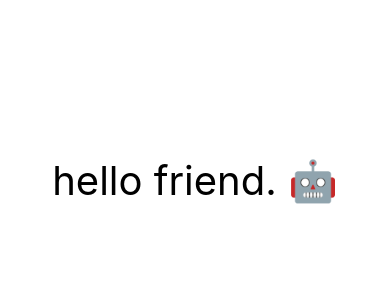
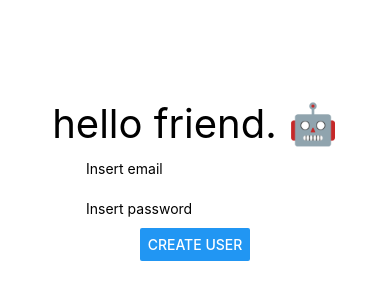
Before and after one commit to andr01a0/mobileChat, a React Native app: screen / in a window 390 px wide. Shown: the part 242-542 px from the top of the page. Built offline with nearby package versions, Linux system fonts and the light colour scheme.

Commit message:
create user firebase

```diff
--- a/App.tsx
+++ b/App.tsx
@@ -1,6 +1,6 @@
-import React from 'react';
+import React, { useState } from 'react';
 import { StatusBar } from 'expo-status-bar';
-import { StyleSheet, Text, View } from 'react-native';
+import { StyleSheet, TextInput, Text, Button, View } from 'react-native';
 import { auth } from './src/configs/firebase'
 import { createUserWithEmailAndPassword as createUser } from "firebase/auth";
 
@@ -9,13 +9,35 @@ function createUEP(email: string, password: string) {
     const user = userCredential.user;
     console.log(user);
   });
-}
+};
 
 export default function App() {
-
+  const [email, setEmail] = useState('');
+  const [password, setPassword] = useState('');
   return (
     <View style={styles.container}>
       <Text style={styles.text}>hello friend. 🤖</Text>
+      <TextInput
+        style={{height: 40}}
+        placeholder="Insert email"
+        onChangeText={newEmail => setEmail(newEmail)}
+        defaultValue={email}
+        keyboardType="email-address"
+        autoCapitalize='none'
+      />
+      <TextInput
+        style={{height: 40}}
+        placeholder="Insert password"
+        onChangeText={newPassword => setPassword(newPassword)}
+        defaultValue={password}
+        secureTextEntry={true}
+      />
+      <Button
+        onPress={() => {
+          createUEP(email, password);
+        }}
+        title="Create User"
+      />
       <StatusBar style="auto" />
     </View>
   );
--- a/package.json
+++ b/package.json
@@ -17,7 +17,10 @@
     "react-dom": "17.0.2",
     "react-native": "0.68.2",
     "react-native-dotenv": "^3.3.1",
-    "react-native-web": "0.17.7"
+    "react-native-web": "0.17.7",
+    "react-query": "^3.39.0",
+    "react-redux": "^8.0.1",
+    "redux-thunk": "^2.4.1"
   },
   "devDependencies": {
     "@babel/core": "^7.12.9",
```
Also changed, not shown: src/configs/firebase.js (+3 -34 lines), 1 other file (tests, documents, lock files or other folders).
